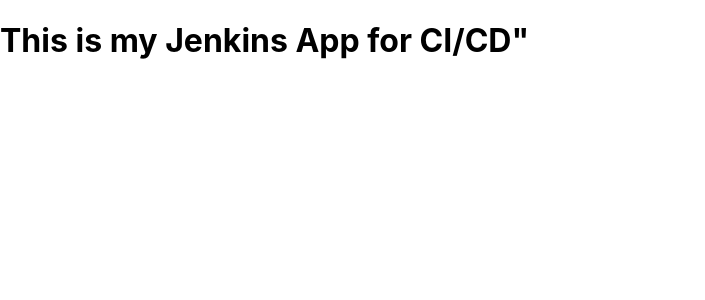
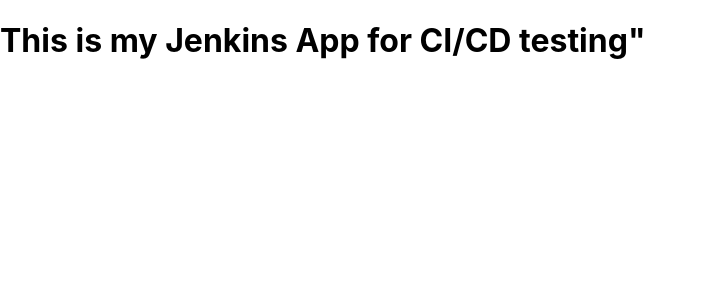
Before and after one commit to Chidiebere-Nwigwe/JenkinsApp, a React (Create React App) app: page / in a window 1280 px wide. Shown: the top 300 px of the page, without its empty margins (0-705 px from the left). Built offline with nearby package versions, Linux system fonts and the light colour scheme.

Commit message:
checking if jenkins updates automatically

```diff
--- a/src/App.js
+++ b/src/App.js
@@ -3,7 +3,7 @@
 
 function App() {
   return (
-    <h1>This is my Jenkins App for CI/CD"</h1>
+    <h1>This is my Jenkins App for CI/CD testing"</h1>
 
   );
 }
```
